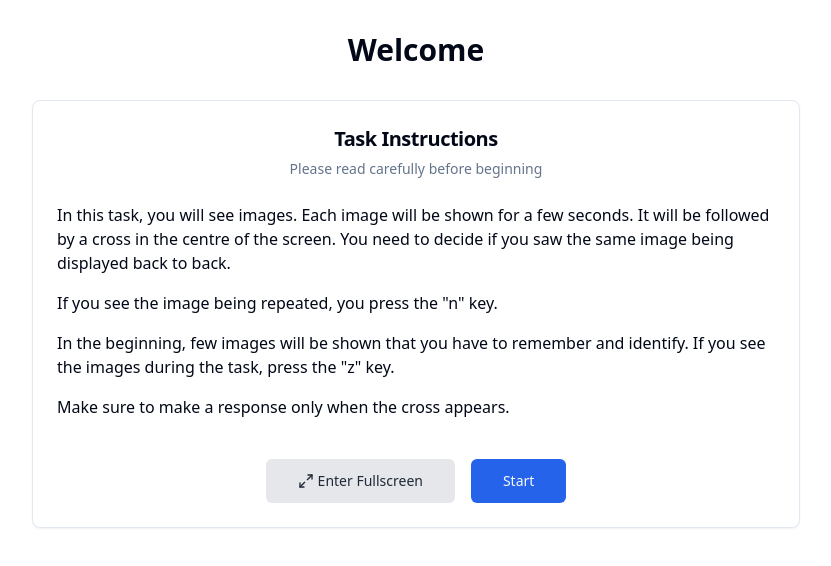
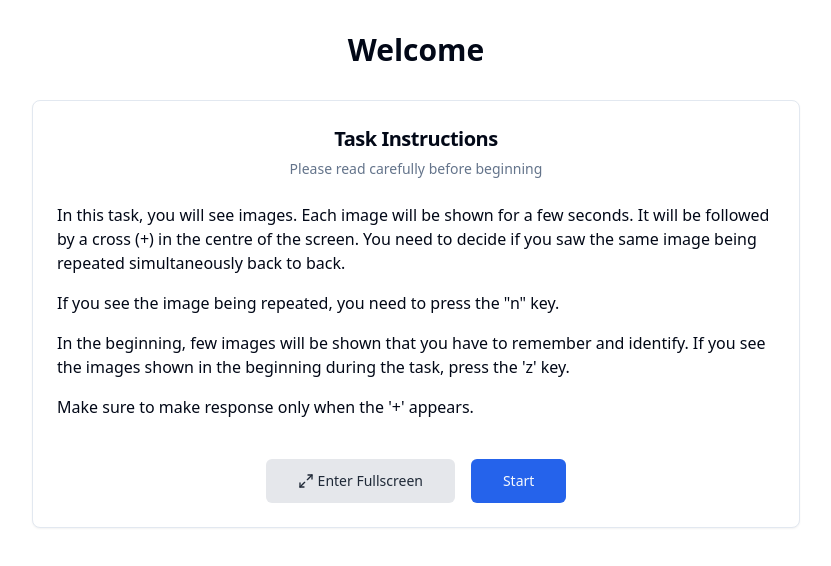
Before and after one commit to rushiS007/Cognitive-Cue, a React (Vite) app: page / in a window 1280 px wide. Shown: the top 566 px of the page, without its empty margins (224-1055 px from the left). Built offline with nearby package versions, Linux system fonts and the light colour scheme.

Commit message:
updated instructions

```diff
--- a/src/components/ExperimentIntro.tsx
+++ b/src/components/ExperimentIntro.tsx
@@ -112,19 +112,19 @@ const ExperimentIntro = ({ onStart }: ExperimentIntroProps) => {
       <CardContent className={`space-y-6 ${isFullScreen ? 'flex flex-col flex-1 justify-center' : ''}`}>
         <div className={`space-y-4 ${isFullScreen ? 'max-w-3xl mx-auto text-lg' : ''}`}>
           <p>
-            In this task, you will see images. Each image will be shown for a few seconds. It will be followed by a cross in the centre of the screen. You need to decide if you saw the same image being displayed back to back.
+            In this task, you will see images. Each image will be shown for a few seconds. It will be followed by a cross (+) in the centre of the screen. You need to decide if you saw the same image being repeated simultaneously back to back.
           </p>
 
           <p>
-            If you see the image being repeated, you press the "n" key.
+            If you see the image being repeated, you need to press the "n" key.
           </p>
 
           <p>
-            In the beginning, few images will be shown that you have to remember and identify. If you see the images during the task, press the "z" key.
+            In the beginning, few images will be shown that you have to remember and identify. If you see the images shown in the beginning during the task, press the 'z' key.
           </p>
 
           <p>
-            Make sure to make a response only when the cross appears.
+            Make sure to make response only when the '+' appears.
           </p>
         </div>
 
```
